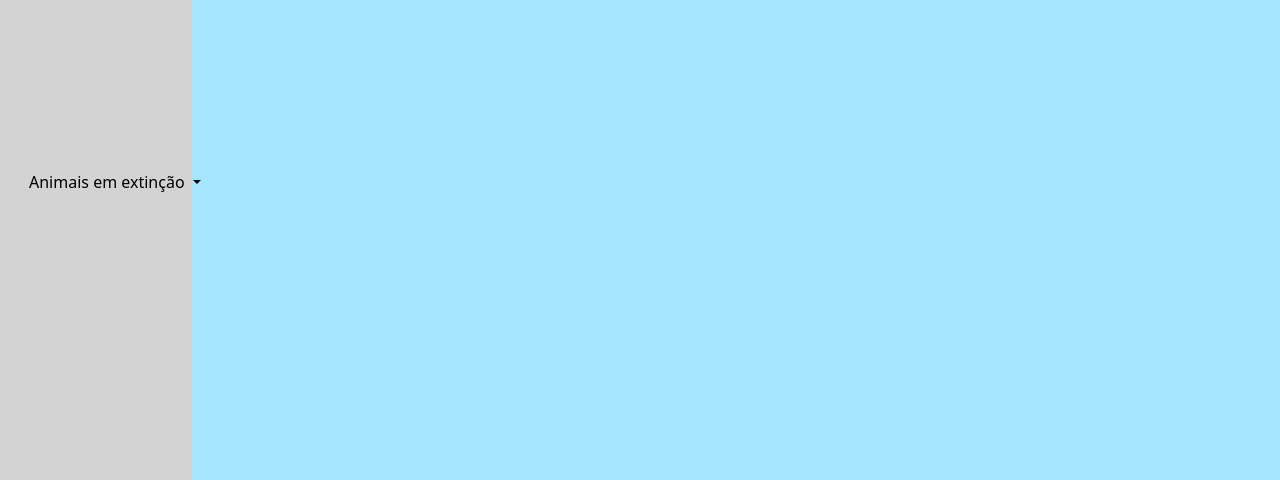
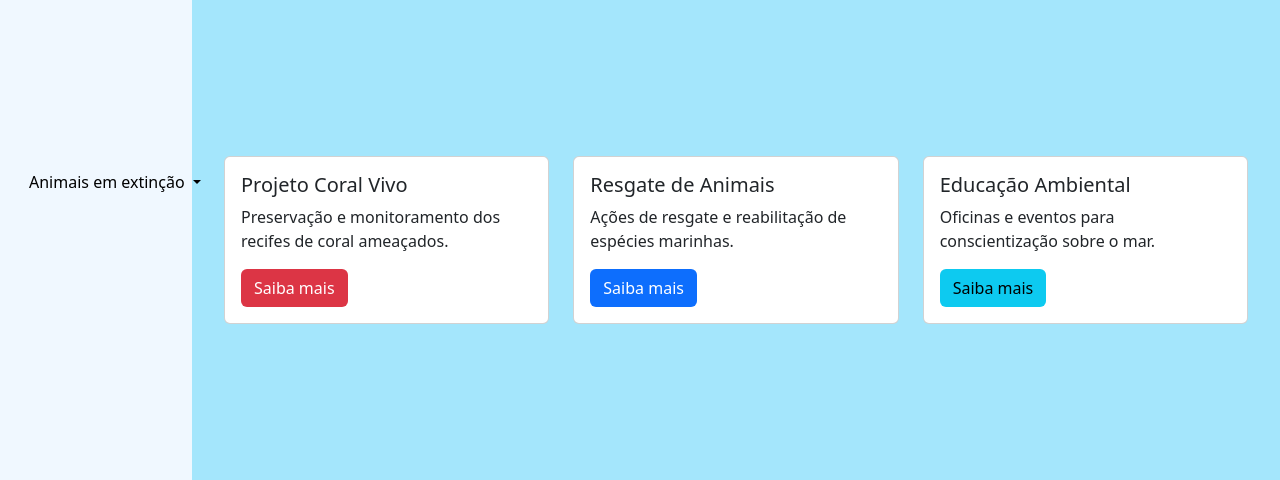
Before and after one commit to GzLara/Bootstrap-Project, a plain HTML site: page src/index.html in a window 1280 px wide. Shown: the part 320-800 px from the top of the page. Drawn offline with nearby package versions, Linux system fonts and the light colour scheme.

Commit message:
new atts

```diff
--- a/src/css/estilo.css
+++ b/src/css/estilo.css
@@ -24,7 +24,7 @@ body {
 
 .navbar {
 
-    background-color: lightgrey !important;
+    background-color: aliceblue !important;
     width: 15vw !important;
     height: 100vh !important;
     position: fixed !important;
@@ -37,17 +37,38 @@ body {
 
 }
 
-article {
+.article {
     margin-left: 15vw;
     height: 100vh;
     display: flex;
     justify-content: center;
     align-items: center;
-    background: url('imgs/vaquita.jpg') no-repeat center center;
+    background: url('../imgs/mar.jpg') no-repeat center center;
     background-size: cover;
+
 }
 
 .alinhamento {
 
     text-align: center;
 }
+
+main, section, .container, .article {
+    margin-left: 15vw;
+
+}
+
+#cards-section {
+
+    position: fixed;
+    top: 20%;
+    right: 0;
+    width: 85vw;
+    height: 100vh;
+    overflow-y: auto;
+    padding: 2rem;
+}
+
+body, html {
+  overflow-x: hidden;
+}
--- a/src/index.html
+++ b/src/index.html
@@ -16,7 +16,6 @@
 
     <header>
         <div class="container-fluid p-0.7 bg-white">
-
             <div class="row">
                 <div class="col-10">
                     <img src="imgs/logo.png" alt="Logo do Mundo Marinho" style="width: 150px; height: 100px;">
@@ -24,121 +23,68 @@
 
                 <div class="coluna col-1">
                     <a href="contato.html" style="color: black; text-decoration: none">Contato</a>
-
                 </div>
 
                 <div class="coluna col-1">
                     <a href="sobre.html" style="color: black; text-decoration: none">Sobre</a>
-
                 </div>
-
             </div>
         </div>
     </header>
 
-
     <nav class="navbar ms-0 px-1">
         <div class="menu container ms-0 pt-1">
-
             <div class="dropdown">
-
-                <button class="btn btn-black dropdown-toggle" type="button" data-bs-toggle="dropdown"    style="color: black; text-decoration: none;"> Animais em extinção
-
+                <button class="btn btn-black dropdown-toggle" type="button" data-bs-toggle="dropdown" style="color: black; text-decoration: none;">
+                    Animais em extinção
                 </button>
-
                 <ul class="dropdown-menu">
                     <li><a class="dropdown-item" href="#">Vaquita</a></li>
-            <li><a class="dropdown-item" href="#">Another action</a></li>
-            <li><a class="dropdown-item" href="#">Something else here</a></li>
-            </ul>
-            </div>
-
-
-
-        </div>
-
-    </nav>
-
-    <div class="article container-fluid pt-2 pb-2">
-    <h1 class="alinhamento">Lara e Henrique</h1> <br>
-    <h2 class="alinhamento">Seja bem-vindo ao Mundo Marinho!</h2>
-    </div>
-
-
-
-
-
-
-
-
-        <!-- <nav class="navbar navbar-expand-lg bg-body-tertiary w-100" style="text-align:center">
-            <div class="container-fluid">
-                <a class="navbar-brand" href="#">Mundo Marinho</a>
-                <button class="navbar-toggler" type="button" data-bs-toggle="collapse" data-bs-target="#navbarSupportedContent"
-                    aria-controls="navbarSupportedContent" aria-expanded="false" aria-label="Toggle navigation">
-                    <span class="navbar-toggler-icon"></span>
-                </button>
-                <div class="collapse navbar-collapse" id="navbarSupportedContent">
-                    <ul class="navbar-nav mx-center mb-2 mb-lg-0" style="gap: 10px">
-                        <li class="nav-item">
-                            <a class="nav-link active" style="margin-left: 25px" aria-current="page" href="#">Início</a>
-                        </li>
-                        <li class="nav-item dropdown">
-                            <a class="nav-link dropdown-toggle active" href="#" role="button" data-bs-toggle="dropdown"
-                                aria-expanded="false">
-                                Animais
-                            </a>
-                            <ul class="dropdown-menu">
-                                <li><a class="dropdown-item" href="#">Action</a></li>
-                                <li><a class="dropdown-item" href="#">Another action</a></li>
-                                <li>
-                                    <hr class="dropdown-divider">
-                                </li>
-                                <li><a class="dropdown-item" href="#">Something else here</a></li>
-                            </ul>
-                        </li>
-                        <li class="nav-item">
-                            <a class="nav-link active" aria-current="page" href="sobre.html">Sobre</a>
-                        <li class="nav-item">
-                            <a class="nav-link active" aria-current="page" href="contato.html">Contato</a>
-                        </li>
                 </ul>
             </div>
         </div>
     </nav>
 
+    <!-- Banner -->
+    <section class="bg-light text-center py-5" style="background: url('imgs/mar.jpg') no-repeat center/cover; color: white;">
+        <div class="container">
+            <h1 class="display-4 fw-bold">Lara e Henrique</h1>
+            <p class="lead">Explorando o fascinante mundo marinho</p>
+        </div>
+    </section>
 
-        <div id="carouselExampleIndicators" class="carousel slide" data-ride="carousel">
-            <ol class="carousel-indicators">
-                <li data-target="#carouselExampleIndicators" data-slide-to="0" class="active"></li>
-                <li data-target="#carouselExampleIndicators" data-slide-to="1"></li>
-                <li data-target="#carouselExampleIndicators" data-slide-to="2"></li>
-            </ol>
-            <div class="carousel-inner">
-                <div class="carousel-item active">
-                    <img class="d-block w-50" src="imgs/vaquita.jpg" alt="First slide">
-                </div>
-                <div class="carousel-item">
-                    <img class="d-block w-100" src="..." alt="Second slide">
-                </div>
-                <div class="carousel-item">
-                    <img class="d-block w-100" src="..." alt="Third slide">
+    <!-- Seção de 3 Cards -->
+    <section id="cards-section" class="d-flex justify-content-center align-items-center">
+    <div class="row">
+        <div class="col-md-4">
+            <div class="card">
+                <div class="card-body">
+                    <h5 class="card-title">Projeto Coral Vivo</h5>
+                    <p class="card-text">Preservação e monitoramento dos recifes de coral ameaçados.</p>
+                    <a href="#" class="btn btn-danger">Saiba mais</a>
                 </div>
             </div>
-            <a class="carousel-control-prev" href="#carouselExampleIndicators" role="button" data-slide="prev">
-                <span class="carousel-control-prev-icon" aria-hidden="true"></span>
-                <span class="sr-only">Previous</span>
-            </a>
-            <a class="carousel-control-next" href="#carouselExampleIndicators" role="button" data-slide="next">
-                <span class="carousel-control-next-icon" aria-hidden="true"></span>
-                <span class="sr-only">Next</span>
-            </a>
-        </div> -->
-
-
-
-
-
+        </div>
+        <div class="col-md-4">
+            <div class="card">
+                <div class="card-body">
+                    <h5 class="card-title">Resgate de Animais</h5>
+                    <p class="card-text">Ações de resgate e reabilitação de espécies marinhas.</p>
+                    <a href="#" class="btn btn-primary">Saiba mais</a>
+                </div>
+            </div>
+        </div>
+        <div class="col-md-4">
+            <div class="card">
+                <div class="card-body">
+                    <h5 class="card-title">Educação Ambiental</h5>
+                    <p class="card-text">Oficinas e eventos para conscientização sobre o mar.</p>
+                    <a href="#" class="btn btn-info">Saiba mais</a>
+                </div>
+            </div>
+        </div>
+    </div>
+</section>
 
 
     <script src="jquery-3.3.1.min.js"></script>
@@ -146,5 +92,4 @@
         integrity="sha384-ndDqU0Gzau9qJ1lfW4pNLlhNTkCfHzAVBReH9diLvGRem5+R9g2FzA8ZGN954O5Q"
         crossorigin="anonymous"></script>
 </body>
-
 </html>
```
Also changed, not shown: src/contato.html (+1 -1 lines), src/imgs/mar.jpg (added). Lines whose indentation alone changed are shown as unchanged.
